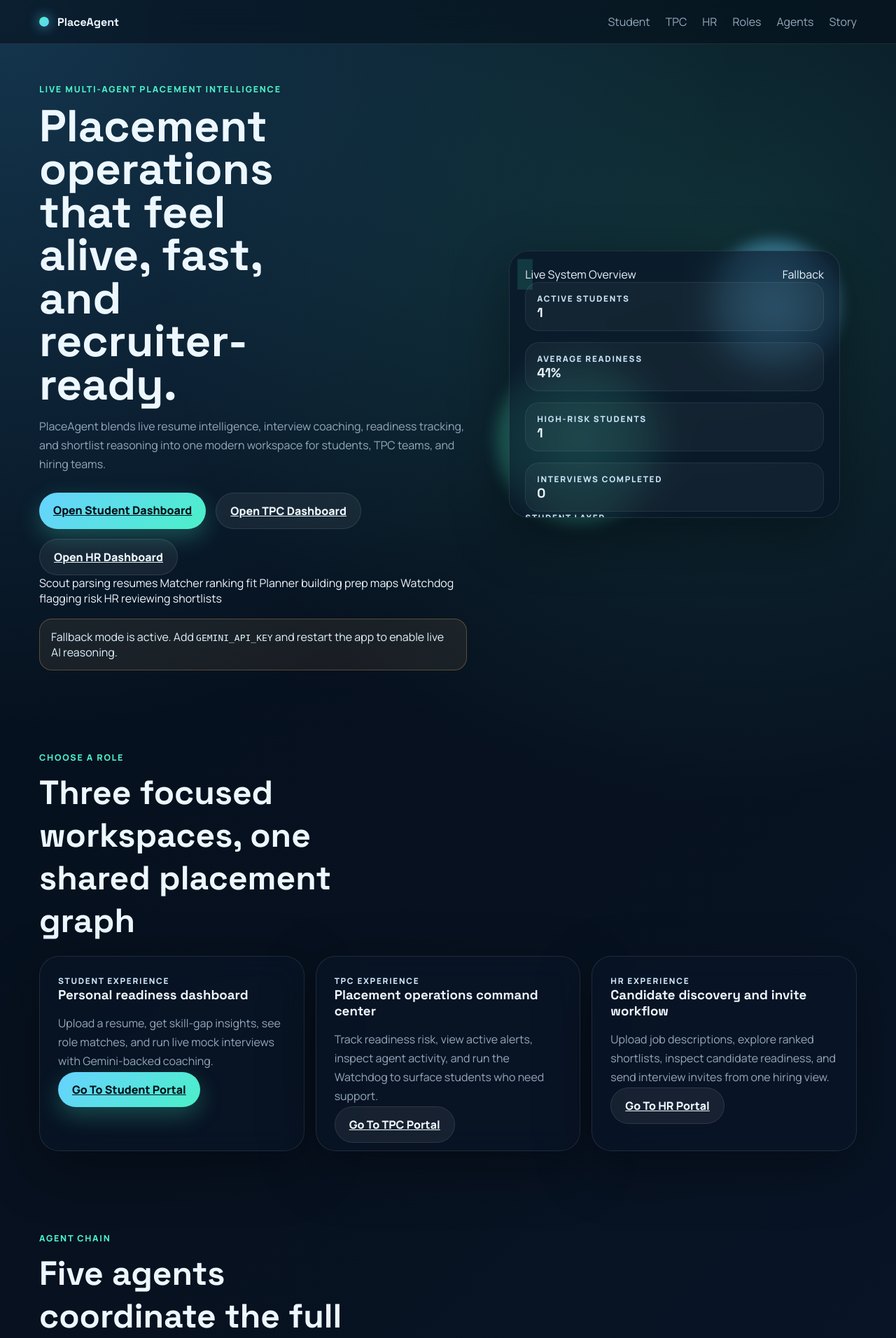
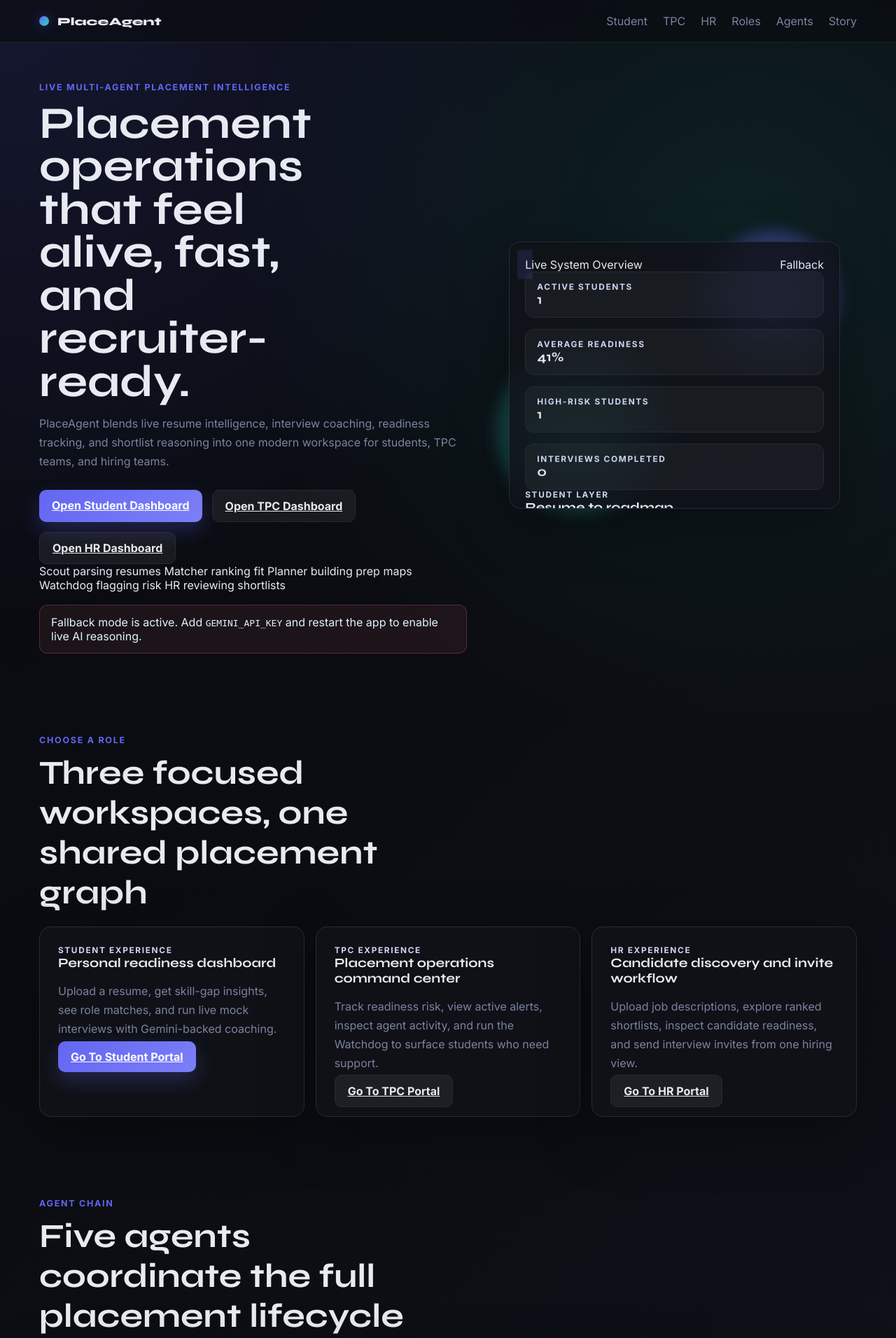
Before and after one commit to Sriniiii/PlaceAgent, a FastAPI app: page / in a window 1280 px wide. Shown: the top 1912 px of the page at 70% size. Run offline with FastAPI, Linux system fonts and the light colour scheme.

Commit message:
Apply refined indigo-teal dashboard styling

```diff
--- a/app/static/styles.css
+++ b/app/static/styles.css
@@ -1,13 +1,16 @@
 :root {
-  --bg: #07111f;
-  --panel: rgba(10, 22, 39, 0.68);
-  --text: #edf7ff;
-  --muted: #94a9bc;
-  --blue: #67d2ff;
-  --cyan: #4bf0c8;
-  --amber: #ffbf69;
-  --red: #ff7171;
-  --line: rgba(255, 255, 255, 0.1);
+  --bg: #0b0d12;
+  --panel: rgba(17, 19, 24, 0.88);
+  --panel-strong: #161920;
+  --text: #e8eaf2;
+  --muted: #7b839f;
+  --blue: #6366f1;
+  --cyan: #2dd4bf;
+  --amber: #fbbf24;
+  --red: #fb7185;
+  --purple: #a78bfa;
+  --line: rgba(255, 255, 255, 0.08);
+  --line-strong: #252b3b;
   --shadow: 0 24px 80px rgba(0, 0, 0, 0.35);
 }
 
@@ -16,12 +19,12 @@ html { scroll-behavior: smooth; }
 
 body {
   margin: 0;
-  font-family: "Manrope", sans-serif;
+  font-family: "Inter", sans-serif;
   color: var(--text);
   background:
-    radial-gradient(circle at top left, rgba(77, 190, 255, 0.22), transparent 28%),
-    radial-gradient(circle at 80% 10%, rgba(75, 240, 200, 0.14), transparent 24%),
-    linear-gradient(135deg, #04101d 0%, #07111f 40%, #09192f 100%);
+    radial-gradient(circle at top left, rgba(99, 102, 241, 0.14), transparent 24%),
+    radial-gradient(circle at 82% 10%, rgba(45, 212, 191, 0.1), transparent 22%),
+    linear-gradient(135deg, #080a10 0%, #0b0d12 38%, #10141d 100%);
   min-height: 100vh;
 }
 
@@ -43,7 +46,7 @@ body {
   align-items: center;
   padding: 20px clamp(18px, 5vw, 56px);
   backdrop-filter: blur(20px);
-  background: rgba(4, 13, 24, 0.55);
+  background: rgba(11, 13, 18, 0.72);
   border-bottom: 1px solid var(--line);
 }
 
@@ -54,8 +57,8 @@ body {
 .brand {
   align-items: center;
   gap: 12px;
-  font-family: "Space Grotesk", sans-serif;
-  font-weight: 700;
+  font-family: "Syne", sans-serif;
+  font-weight: 800;
 }
 .brand-link {
   text-decoration: none;
@@ -66,12 +69,13 @@ body {
   width: 14px;
   height: 14px;
   border-radius: 50%;
-  background: linear-gradient(135deg, var(--cyan), var(--blue));
-  box-shadow: 0 0 18px rgba(103, 210, 255, 0.8);
+  background: linear-gradient(135deg, var(--blue), var(--cyan));
+  box-shadow: 0 0 18px rgba(99, 102, 241, 0.45);
 }
 
 .nav { gap: 22px; }
-.nav a { color: var(--muted); text-decoration: none; }
+.nav a { color: var(--muted); text-decoration: none; transition: color 0.15s ease; }
+.nav a:hover { color: var(--text); }
 
 .hero, .section { padding: clamp(28px, 5vw, 56px) clamp(18px, 5vw, 56px); }
 .page-shell {
@@ -95,7 +99,7 @@ body {
 .hero-visual { flex: 0.92; min-height: 460px; }
 
 .eyebrow {
-  color: var(--cyan);
+  color: var(--blue);
   text-transform: uppercase;
   letter-spacing: 0.14em;
   font-size: 0.78rem;
@@ -103,7 +107,7 @@ body {
 }
 
 h1, h2, h3 {
-  font-family: "Space Grotesk", sans-serif;
+  font-family: "Syne", sans-serif;
   margin: 0;
 }
 
@@ -124,9 +128,9 @@ p { color: var(--muted); line-height: 1.7; }
 
 .btn {
   border: 0;
-  border-radius: 999px;
-  padding: 14px 20px;
-  font-weight: 800;
+  border-radius: 10px;
+  padding: 12px 18px;
+  font-weight: 700;
   font-family: inherit;
   cursor: pointer;
   transition: transform 180ms ease, box-shadow 180ms ease, background 180ms ease;
@@ -135,19 +139,19 @@ p { color: var(--muted); line-height: 1.7; }
 .btn:hover { transform: translateY(-2px); }
 
 .btn-primary {
-  background: linear-gradient(135deg, var(--blue), var(--cyan));
-  color: #021019;
-  box-shadow: 0 12px 32px rgba(75, 240, 200, 0.26);
+  background: linear-gradient(135deg, var(--blue), #7c7ff7);
+  color: #fff;
+  box-shadow: 0 12px 28px rgba(99, 102, 241, 0.26);
 }
 
 .btn-secondary {
   background: rgba(255, 255, 255, 0.06);
   color: var(--text);
-  border: 1px solid rgba(255, 255, 255, 0.1);
+  border: 1px solid var(--line-strong);
 }
 .btn-small {
-  padding: 10px 14px;
-  font-size: 0.86rem;
+  padding: 9px 13px;
+  font-size: 0.8rem;
 }
 
 .cta-row { gap: 14px; margin-top: 26px; flex-wrap: wrap; }
@@ -174,14 +178,14 @@ p { color: var(--muted); line-height: 1.7; }
 .ai-banner {
   margin-top: 18px;
   padding: 14px 16px;
-  border-radius: 18px;
-  border: 1px solid rgba(255, 255, 255, 0.1);
-  background: rgba(255, 255, 255, 0.04);
+  border-radius: 12px;
+  border: 1px solid rgba(99, 102, 241, 0.18);
+  background: rgba(99, 102, 241, 0.08);
   color: #dff4ff;
 }
 .ai-banner.offline {
-  border-color: rgba(255, 191, 105, 0.28);
-  background: rgba(255, 191, 105, 0.08);
+  border-color: rgba(251, 113, 133, 0.24);
+  background: rgba(251, 113, 133, 0.08);
 }
 .badge {
   display: inline-block;
@@ -190,20 +194,20 @@ p { color: var(--muted); line-height: 1.7; }
   border-radius: 999px;
   font-size: 0.72rem;
   font-weight: 800;
-  background: rgba(75, 240, 200, 0.14);
-  color: #9af7e3;
+  background: rgba(99, 102, 241, 0.14);
+  color: #aeb1ff;
 }
 .badge.offline {
-  background: rgba(255, 191, 105, 0.14);
-  color: #ffd088;
+  background: rgba(251, 113, 133, 0.14);
+  color: #ffc0ca;
 }
 
 .glass {
   background: var(--panel);
-  border: 1px solid var(--line);
+  border: 1px solid var(--line-strong);
   backdrop-filter: blur(20px);
   box-shadow: var(--shadow);
-  border-radius: 28px;
+  border-radius: 16px;
   overflow: hidden;
 }
 
@@ -225,7 +229,7 @@ p { color: var(--muted); line-height: 1.7; }
   height: 190px;
   top: 34px;
   right: 24px;
-  background: radial-gradient(circle, rgba(103, 210, 255, 0.95), rgba(103, 210, 255, 0.1));
+  background: radial-gradient(circle, rgba(99, 102, 241, 0.85), rgba(99, 102, 241, 0.08));
   animation: drift 7s ease-in-out infinite;
 }
 
@@ -234,7 +238,7 @@ p { color: var(--muted); line-height: 1.7; }
   height: 240px;
   left: 0;
   bottom: 12px;
-  background: radial-gradient(circle, rgba(75, 240, 200, 0.65), rgba(75, 240, 200, 0.08));
+  background: radial-gradient(circle, rgba(45, 212, 191, 0.55), rgba(45, 212, 191, 0.06));
   animation: drift 8.5s ease-in-out infinite reverse;
 }
 
@@ -246,9 +250,9 @@ p { color: var(--muted); line-height: 1.7; }
 .pulse {
   width: 10px;
   height: 10px;
-  background: var(--cyan);
+  background: var(--blue);
   border-radius: 50%;
-  box-shadow: 0 0 0 0 rgba(75, 240, 200, 0.6);
+  box-shadow: 0 0 0 0 rgba(99, 102, 241, 0.5);
   animation: pulse 2s infinite;
 }
 
@@ -260,8 +264,8 @@ p { color: var(--muted); line-height: 1.7; }
 
 .timeline-item, .list-item, .student-chip, .stat-card, .plan-card, .match-card, .log-card, .alert-card {
   background: rgba(255, 255, 255, 0.04);
-  border: 1px solid rgba(255, 255, 255, 0.08);
-  border-radius: 20px;
+  border: 1px solid var(--line-strong);
+  border-radius: 12px;
   padding: 14px 16px;
 }
 
@@ -432,18 +436,18 @@ textarea { resize: vertical; }
 }
 
 .panel-title {
-  color: #cde6fb;
+  color: #cfd6f4;
   text-transform: uppercase;
   letter-spacing: 0.14em;
   font-size: 0.74rem;
   font-weight: 800;
 }
 
-.accent-blue { box-shadow: inset 0 1px 0 rgba(103, 210, 255, 0.3), var(--shadow); }
-.accent-green { box-shadow: inset 0 1px 0 rgba(75, 240, 200, 0.3), var(--shadow); }
-.accent-amber { box-shadow: inset 0 1px 0 rgba(255, 191, 105, 0.3), var(--shadow); }
-.accent-red { box-shadow: inset 0 1px 0 rgba(255, 113, 113, 0.3), var(--shadow); }
-.accent-ink { box-shadow: inset 0 1px 0 rgba(255, 255, 255, 0.2), var(--shadow); }
+.accent-blue { box-shadow: inset 0 1px 0 rgba(99, 102, 241, 0.3), var(--shadow); }
+.accent-green { box-shadow: inset 0 1px 0 rgba(45, 212, 191, 0.3), var(--shadow); }
+.accent-amber { box-shadow: inset 0 1px 0 rgba(251, 191, 36, 0.3), var(--shadow); }
+.accent-red { box-shadow: inset 0 1px 0 rgba(251, 113, 133, 0.3), var(--shadow); }
+.accent-ink { box-shadow: inset 0 1px 0 rgba(167, 139, 250, 0.22), var(--shadow); }
 
 @keyframes rise {
   from { opacity: 0; transform: translateY(18px); }
--- a/app/templates/hr.html
+++ b/app/templates/hr.html
@@ -6,7 +6,7 @@
   <title>PlaceAgent | HR Portal</title>
   <link rel="preconnect" href="https://fonts.googleapis.com">
   <link rel="preconnect" href="https://fonts.gstatic.com" crossorigin>
-  <link href="https://fonts.googleapis.com/css2?family=Space+Grotesk:wght@400;500;700&family=Manrope:wght@400;500;700;800&display=swap" rel="stylesheet">
+  <link href="https://fonts.googleapis.com/css2?family=Syne:wght@600;700;800&family=Inter:wght@300;400;500;600;700&display=swap" rel="stylesheet">
   <link rel="stylesheet" href="/static/styles.css" />
 </head>
 <body>
--- a/app/templates/index.html
+++ b/app/templates/index.html
@@ -6,7 +6,7 @@
   <title>PlaceAgent | AI Placement Command Center</title>
   <link rel="preconnect" href="https://fonts.googleapis.com">
   <link rel="preconnect" href="https://fonts.gstatic.com" crossorigin>
-  <link href="https://fonts.googleapis.com/css2?family=Space+Grotesk:wght@400;500;700&family=Manrope:wght@400;500;700;800&display=swap" rel="stylesheet">
+  <link href="https://fonts.googleapis.com/css2?family=Syne:wght@600;700;800&family=Inter:wght@300;400;500;600;700&display=swap" rel="stylesheet">
   <link rel="stylesheet" href="/static/styles.css" />
 </head>
 <body>
--- a/app/templates/student.html
+++ b/app/templates/student.html
@@ -6,7 +6,7 @@
   <title>PlaceAgent | Student Dashboard</title>
   <link rel="preconnect" href="https://fonts.googleapis.com">
   <link rel="preconnect" href="https://fonts.gstatic.com" crossorigin>
-  <link href="https://fonts.googleapis.com/css2?family=Space+Grotesk:wght@400;500;700&family=Manrope:wght@400;500;700;800&display=swap" rel="stylesheet">
+  <link href="https://fonts.googleapis.com/css2?family=Syne:wght@600;700;800&family=Inter:wght@300;400;500;600;700&display=swap" rel="stylesheet">
   <link rel="stylesheet" href="/static/styles.css" />
 </head>
 <body>
--- a/app/templates/tpc.html
+++ b/app/templates/tpc.html
@@ -6,7 +6,7 @@
   <title>PlaceAgent | TPC Dashboard</title>
   <link rel="preconnect" href="https://fonts.googleapis.com">
   <link rel="preconnect" href="https://fonts.gstatic.com" crossorigin>
-  <link href="https://fonts.googleapis.com/css2?family=Space+Grotesk:wght@400;500;700&family=Manrope:wght@400;500;700;800&display=swap" rel="stylesheet">
+  <link href="https://fonts.googleapis.com/css2?family=Syne:wght@600;700;800&family=Inter:wght@300;400;500;600;700&display=swap" rel="stylesheet">
   <link rel="stylesheet" href="/static/styles.css" />
 </head>
 <body>
```
Also changed, not shown: other parts of app/static/styles.css (+20 -20 lines).
